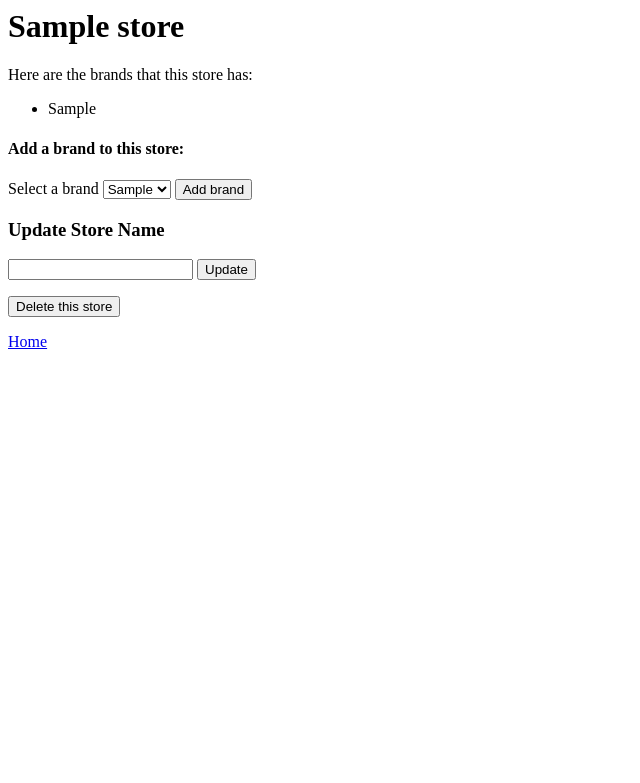
After one commit to Mrmrprofessional/shoe_store, a PHP site: template views/store.html.twig in a window 1280 px wide. The commit adds this page. Shown: the top 783 px of the page, without its empty margins (0-640 px from the left). Run offline with PHP 8.4, Linux system fonts and the light colour scheme; the template is opened without the code that fills it: most values are stand-ins (such as "Sample title", 1, 10 or a date in 2020); some libraries are stand-ins or nearby versions.

Commit message:
add store name update

```diff
--- a/views/brand.html.twig
+++ b/views/brand.html.twig
@@ -9,7 +9,7 @@
         <p>Here are the stores that have this brand:</p>
         <ul>
             {% for store in stores %}
-                    <li>{{ store.name }}</li>
+                    <li>{{ store.getName }}</li>
             {% endfor %}
         </ul>
     {% endif %}
@@ -21,7 +21,7 @@
         <label for="store_id">Select a store</label>
         <select id='store_id' name='store_id' type='text'>
           {% for store in all_stores %}
-            <option value="{{ store.getId }}"> {{ store.getname }} </option>
+            <option value="{{ store.getId }}"> {{ store.getName }} </option>
           {% endfor %}
         </select>
         <button type='submit'>Add store</button>
--- /dev/null
+++ b/views/store.html.twig
@@ -0,0 +1,42 @@
+<html>
+<head>
+    <title>Shoes</title>
+
+<body>
+    <h1>{{ store.getName }}</h1>
+
+    {% if brands is not empty %}
+        <p>Here are the brands that this store has:</p>
+        <ul>
+            {% for brand in brands %}
+                    <li>{{ brand.getBrand }}</li>
+            {% endfor %}
+        </ul>
+    {% endif %}
+
+    <h4>Add a brand to this store:</h4>
+
+    <form action='/add_brand' method='post'>
+        <input id="store_id" name="store_id" type="hidden" value="{{ store.getId }}">
+        <label for="brand_id">Select a brand</label>
+        <select id='brand_id' name='brand_id' type='text'>
+          {% for brand in all_brands %}
+            <option value="{{ brand.getId }}"> {{ brand.getBrand }} </option>
+          {% endfor %}
+        </select>
+        <button type='submit'>Add brand</button>
+    </form>
+    <h3>Update Store Name</h3>
+    <form action="/update_store" method="post">
+        <input name="_method" type="hidden" value="patch">
+        <input id="store_id" name="store_id" type="hidden" value="{{ store.getId }}">
+        <input id="name" name="name" type="text">
+        <button class="btn-warning" type="submit">Update</button>
+    </form>
+    <form action='/delete_store' method='post'>
+        <input id="store_id" name="store_id" type="hidden" value="{{ store.getId }}">
+        <button type='submit'>Delete this store</button>
+    </form>
+    <p><a href='/'>Home</a></p>
+</body>
+</html>
--- a/views/stores.html.twig
+++ b/views/stores.html.twig
@@ -9,7 +9,7 @@
         <p>Here are all the stores:</p>
         <ul>
             {% for store in stores %}
-                <li><a href="/stores/{{ store.getId }}">{{ store.getName }}</a></li>
+                <li><a href="/store/{{ store.getId }}">{{ store.getName }}</a></li>
             {% endfor %}
         </ul>
         {% else %}
```
Also changed, not shown: app/app.php (+21 -19 lines).
